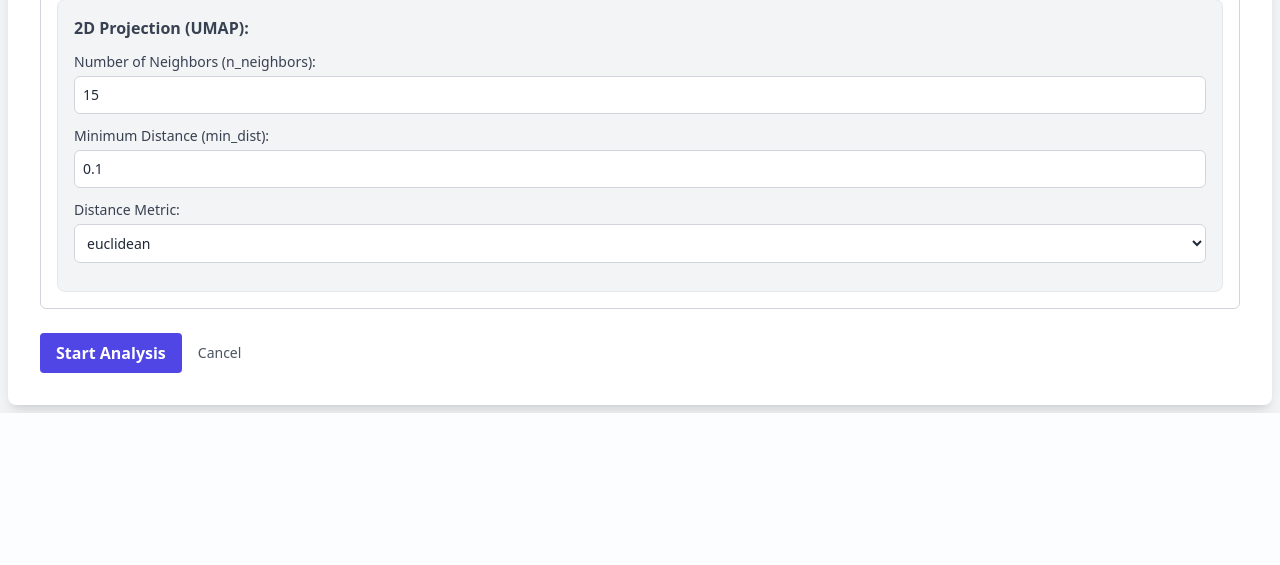
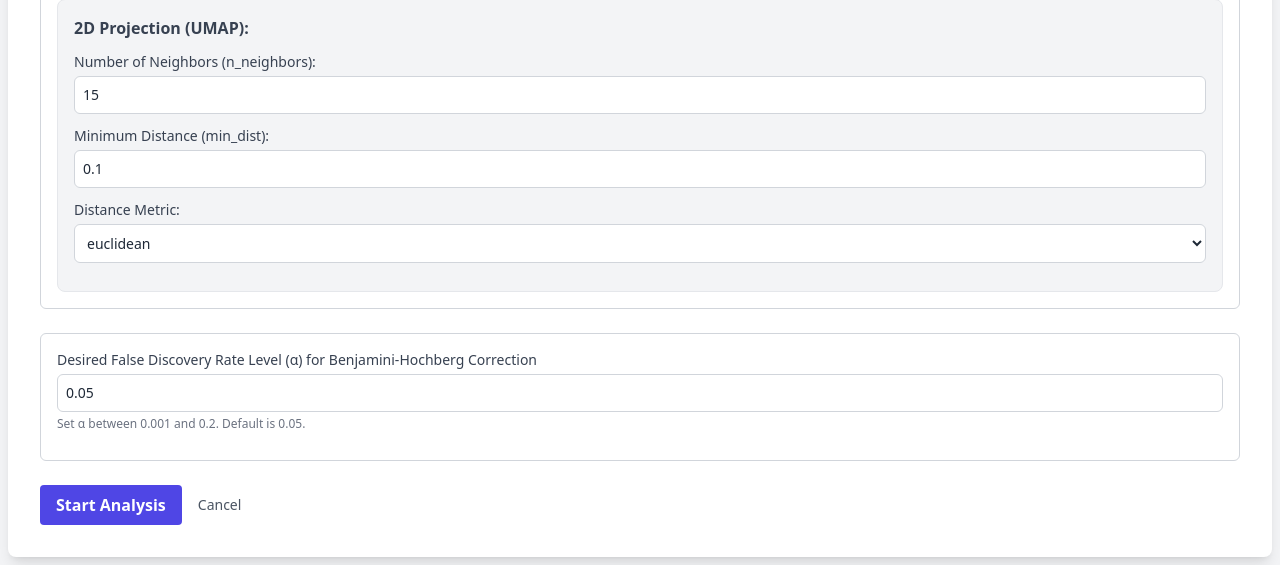
Before and after one commit to PathwayAndDataAnalysis/TF-PREDICTION-WEB, a Flask app: page /analysis/create in a window 1280 px wide. Shown: the part 1202-1767 px from the top of the page. Before the commit the page ends 1615 px from the top, so only its background shows below. Run offline with Flask 3, Linux system fonts and the light colour scheme; the visitor is signed in with stand-in values (Sample User, id 1); style sheets or scripts are compiled from the project's sources; some libraries are stand-ins or nearby versions.

Commit message:
rerun fdr, p-val threshold

```diff
--- a/app/routes.py
+++ b/app/routes.py
@@ -27,7 +27,7 @@ from . import (
     find_analysis_by_id,
     get_file_path,
 )
-from .tf_analysis import run_tf_analysis
+from .tf_analysis import run_tf_analysis, bh_fdr_correction
 from .umap_pipeline import run_umap_pipeline
 from .utils import run_in_background, update_analysis_status, infer_delimiter
 
@@ -390,6 +390,9 @@ def create_analysis():
             return redirect(url_for("main_routes.create_analysis_page"))
     # else: # User wants to generate UMAP, TODO: Validate UMAP parameters
 
+    # Desired FDR Level (alpha) for Benjamini-Hochberg correction
+    fdr_level = request.form.get("fdr_level", default=0.05, type=float)
+
     all_users_data = get_all_users_data()
     current_user_node = all_users_data.setdefault(
         current_user.id, {"password": "HASH_PLACEHOLDER", "files": [], "analyses": []}
@@ -448,6 +451,7 @@ def create_analysis():
                     else {}
                 ),
             },
+            "fdr_level": fdr_level,
         },
         **({"metadata_cols": metadata_cols} if not have_h5ad and metadata_file else {}),
     }
@@ -548,6 +552,7 @@ def generate_scatter_plot_response(
             "layout": layout,
             "metadata_cols": analysis_to_view.get("metadata_cols", []),
             "tfs": analysis_to_view.get("tfs", []),
+            "fdr_level": analysis_to_view.get("inputs", {}).get("fdr_level", 0.05),
         }
         return jsonify(graph_data), 200
 
@@ -676,11 +681,16 @@ def get_layout_and_metadata_dfs(analysis, user_id):
     return plot_df, metadata_df
 
 
-def get_layout_and_bh_reject_df(analysis, user_id):
-    """Return plot_df and tfs_df for the given analysis."""
+def get_layout_and_bh_reject_df(analysis, selected_tf_name):
+    """Return plot_df, tfs_df, and p_value_threshold for the given analysis."""
     layout_source = analysis.get("inputs", {}).get("layout", {}).get("source")
     bh_reject_file = analysis.get("bh_reject_path", "")
     bh_reject = pd.read_csv(bh_reject_file, index_col=0, low_memory=False)
+
+    p_value_threshold_path = analysis.get("p_val_threshold_path")
+    p_val_threshold_series = pd.read_csv(p_value_threshold_path, index_col=0).iloc[:, 0]
+    p_val_threshold = p_val_threshold_series.get(selected_tf_name, None)
+
     if layout_source == "file":
         layout_filepath = (
             analysis.get("inputs", {}).get("layout", {}).get("layout_filepath")
@@ -693,7 +703,7 @@ def get_layout_and_bh_reject_df(analysis, user_id):
         )
         sep = infer_delimiter(layout_filepath)
         plot_df = pd.read_csv(layout_filepath, index_col=0, sep=sep)
-    return plot_df, bh_reject
+    return plot_df, bh_reject, p_val_threshold
 
 
 def get_layout_and_gene_exp_levels_df(analysis, gene_name):
@@ -736,6 +746,7 @@ def get_layout_and_gene_exp_levels_df(analysis, gene_name):
             current_app.logger.error(
                 f"Gene '{gene_name}' not found in z-score data for analysis_id '{analysis['id']}'."
             )
+            flash(f"Gene '{gene_name}' not found in z-score data.")
             return (
                 jsonify({"error": f"Gene '{gene_name}' not found in z-score data."}),
                 400,
@@ -743,8 +754,10 @@ def get_layout_and_gene_exp_levels_df(analysis, gene_name):
         # Filter for the specific gene
         gene_exp_levels_df = z_scores_df[[gene_name]].copy()
         plot_df = plot_df.merge(gene_exp_levels_df, left_index=True, right_index=True)
-        # Replace NaN values with 0 for plotting of gene_name column
-        plot_df[gene_name] = plot_df[gene_name].fillna(0)
+        # # Replace NaN values with 0 for plotting of gene_name column
+        # plot_df[gene_name] = plot_df[gene_name].fillna(0)
+        # Remove the rows if gene_name column has NaN values
+        plot_df = plot_df.dropna(subset=[gene_name])
 
         return plot_df
 
@@ -895,6 +908,7 @@ def get_metadata_color_by(analysis_id):
             "layout": layout,
             "metadata_cols": metadata_cols,
             "tfs": analysis.get("tfs", []),
+            "fdr_level": analysis.get("inputs", {}).get("fdr_level", 0.05),
         }
         current_app.logger.info(
             f"Successfully generated colored plot for analysis_id={analysis_id}, metadata_cluster='{metadata_cluster}', plot_type='{plot_type}'"
@@ -930,49 +944,49 @@ def get_tf_color_by(analysis_id):
         )
         return jsonify({"error": "Analysis is not completed yet."}), 400
 
-    tf_activity = request.json.get("selected_tf", "").strip()
+    selected_tf_name = request.json.get("selected_tf", "").strip()
     plot_type = request.json.get("plot_type", "").strip()
     current_app.logger.debug(
-        f"Received TF activity='{tf_activity}', plot_type='{plot_type}' for analysis_id={analysis_id}"
+        f"Received TF activity='{selected_tf_name}', plot_type='{plot_type}' for analysis_id={analysis_id}"
     )
-    if not tf_activity:
+    if not selected_tf_name:
         current_app.logger.warning(
             f"No TF activity provided in request for analysis_id={analysis_id}"
         )
         return jsonify({"error": "TF activity is required."}), 400
 
     tfs = analysis.get("tfs", [])
-    if tf_activity not in tfs:
+    if selected_tf_name not in tfs:
         current_app.logger.warning(
-            f"Requested TF activity '{tf_activity}' not found in tfs for analysis_id={analysis_id}"
+            f"Requested TF activity '{selected_tf_name}' not found in tfs for analysis_id={analysis_id}"
         )
         return (
-            jsonify({"error": f"TF activity '{tf_activity}' not found."}),
+            jsonify({"error": f"TF activity '{selected_tf_name}' not found."}),
             400,
         )
 
     try:
-        plot_df, bh_reject = get_layout_and_bh_reject_df(analysis, current_user.id)
-        if tf_activity not in bh_reject.columns:
+        plot_df, bh_reject, p_value_threshold = get_layout_and_bh_reject_df(analysis, selected_tf_name)
+        if selected_tf_name not in bh_reject.columns:
             current_app.logger.warning(
-                f"TF activity '{tf_activity}' not found in BH reject columns for analysis_id={analysis_id}"
+                f"TF activity '{selected_tf_name}' not found in BH reject columns for analysis_id={analysis_id}"
             )
             return (
                 jsonify(
                     {
-                        "error": f"TF activity '{tf_activity}' not found in BH reject file."
+                        "error": f"TF activity '{selected_tf_name}' not found in BH reject file."
                     }
                 ),
                 400,
             )
 
         plot_df = plot_df.merge(
-            bh_reject[tf_activity].astype(object), left_index=True, right_index=True
+            bh_reject[selected_tf_name].astype(object), left_index=True, right_index=True
         )
         traces, title, x_col, y_col = generate_colored_traces(
             plot_df=plot_df,
             plot_type=plot_type,
-            tf_activity=tf_activity,
+            tf_activity=selected_tf_name,
         )
         layout = {
             "title": title,
@@ -984,15 +998,17 @@ def get_tf_color_by(analysis_id):
             "layout": layout,
             "metadata_cols": analysis.get("metadata_cols", []),
             "tfs": analysis.get("tfs", []),
+            "fdr_level": analysis.get("inputs", {}).get("fdr_level", 0.05),
+            "p_value_threshold": p_value_threshold,
         }
         current_app.logger.info(
-            f"Successfully generated colored plot for analysis_id={analysis_id}, tf_activity='{tf_activity}', plot_type='{plot_type}'"
+            f"Successfully generated colored plot for analysis_id={analysis_id}, selected_tf_name='{selected_tf_name}', plot_type='{plot_type}'"
         )
         return jsonify(graph_data), 200
 
     except Exception as e:
         current_app.logger.error(
-            f"Error in get_tf_color_by for analysis_id={analysis_id}, tf_activity='{tf_activity}', plot_type='{plot_type}': {e}",
+            f"Error in get_tf_color_by for analysis_id={analysis_id}, selected_tf_name='{selected_tf_name}', plot_type='{plot_type}': {e}",
             exc_info=True,
         )
         return jsonify({"error": "Internal server error."}), 500
@@ -1066,6 +1082,7 @@ def get_gene_expression_color_by(analysis_id):
             "layout": layout,
             "metadata_cols": analysis.get("metadata_cols", []),
             "tfs": analysis.get("tfs", []),
+            "fdr_level": analysis.get("inputs", {}).get("fdr_level", 0.05),
         }
         current_app.logger.info(
             f"Successfully generated colored plot for analysis_id={analysis_id}, gene_name='{gene_name}', plot_type='{plot_type}'"
@@ -1078,6 +1095,94 @@ def get_gene_expression_color_by(analysis_id):
             exc_info=True,
         )
         return jsonify({"error": "Internal server error."}), 500
+
+@main_bp.route("/analysis/re-run-fdr-correction/<analysis_id>", methods=["POST"])
+@login_required
+def re_run_fdr_correction(analysis_id):
+    fdr_level = float(request.json.get("fdr_level"))
+    if fdr_level <= 0 or fdr_level >= 1:
+        current_app.logger.warning(
+            f"Invalid FDR level provided: {fdr_level} for analysis_id={analysis_id}"
+        )
+        flash("Invalid FDR level. FDR level must be between 0 and 1.", "danger")
+
+    all_users_data = get_all_users_data()
+    user_analyses = all_users_data.get(current_user.id, {}).get("analyses", [])
+
+    analysis = find_analysis_by_id(user_analyses, analysis_id)
+    if not analysis:
+        current_app.logger.warning(
+            f"Analysis not found: analysis_id={analysis_id} for user={current_user.id}"
+        )
+        return jsonify({"error": "Analysis not found."}), 404
+    if analysis.get("status") != "Completed":
+        current_app.logger.info(
+            f"Analysis not completed yet: analysis_id={analysis_id} for user={current_user.id}"
+        )
+        return jsonify({"error": "Analysis is not completed yet."}), 400
+
+    pvalues_path = analysis.get("pvalues_path", "")
+    activation_path = analysis.get("activation_path", "")
+    p_val_threshold_path = analysis.get("p_val_threshold_path", "")
+    if not os.path.exists(pvalues_path):
+        current_app.logger.error(
+            f"P-values file '{pvalues_path}' not found for analysis_id '{analysis_id}'."
+        )
+        return (
+            jsonify({"error": "P-values file not found. Cannot re-run FDR correction."}),
+            404,
+        )
+    if not os.path.exists(activation_path):
+        current_app.logger.error(
+            f"Activation file '{activation_path}' not found for analysis_id '{analysis_id}'."
+        )
+        return (
+            jsonify({"error": "Activation file not found. Cannot re-run FDR correction."}),
+            404,
+        )
+    try:
+        # Read the p-values file
+        current_app.logger.info(
+            f"Reading p-values from {pvalues_path} and activation data from {activation_path}"
+        )
+        pvalues_df = pd.read_csv(pvalues_path, index_col=0)
+        activation_df = pd.read_csv(activation_path, index_col=0)
+        bh_reject_path = analysis.get("bh_reject_path", "")
+
+        current_app.logger.info(
+            f"Re-running FDR correction for analysis_id={analysis_id} with fdr_level={fdr_level}"
+        )
+        # Perform FDR correction
+        _, reject, p_val_thresholds_seris = bh_fdr_correction(p_value_df=pvalues_df, alpha=fdr_level)
+
+        final_output = pd.DataFrame(0, index=reject.index, columns=reject.columns)
+        # Where the rejection is True, fill in the direction from activation_df
+        final_output[reject] = activation_df[reject]
+
+        # Propagate NaNs for cells/TFs where analysis couldn't be run
+        final_output[pvalues_df.isna()] = np.nan
+        final_output = final_output.astype("Int64")  # Use nullable integer type
+
+        # Save the FDR corrected results
+        final_output.to_csv(bh_reject_path, index=True)
+        p_val_thresholds_seris.to_csv(p_val_threshold_path, index=True)
+
+        current_app.logger.info(
+            f"FDR correction re-run successfully for analysis_id={analysis_id} with fdr_level={fdr_level}"
+        )
+        # Update fdr_level in analysis inputs
+        update_analysis_status(user_id=current_user.id, analysis_id=analysis_id, status="Completed", fdr_level=fdr_level)
+
+        flash("FDR correction re-run successfully. Refresh the tab to see updated data", "success")
+        return jsonify({"message": "FDR correction re-run successfully. Refresh the tab to see updated data"}), 200
+
+    except Exception as e:
+        current_app.logger.error(
+            f"Error re-running FDR correction for analysis_id={analysis_id}: {e}",
+            exc_info=True,
+        )
+        return jsonify({"error": "Internal server error."}), 500
+
 
 
 @main_bp.route("/analysis/delete/<analysis_id>", methods=["POST"])
--- a/app/umap_pipeline.py
+++ b/app/umap_pipeline.py
@@ -131,6 +131,7 @@ def run_umap_pipeline(
             analysis_id=analysis_id,
             analysis_data=analysis_data,
             adata=adata,
+            fdr_level=analysis_data["inputs"].get("fdr_level", 0.05),
             update_analysis_status_fn=update_status_fn,
         )
 
--- a/templates/create_analysis.html
+++ b/templates/create_analysis.html
@@ -201,6 +201,30 @@
             </div>
         </div>
 
+        <!-- Benjamini-Hochberg Alpha Section -->
+        <div class="mb-6 p-4 border border-gray-300 rounded-md">
+            <div class="mb-3">
+                <label for="fdr_level" class="block text-sm text-gray-700 font-medium mb-1">
+                    Desired False Discovery Rate Level (α) for Benjamini-Hochberg Correction
+                </label>
+                <input
+                    type="number"
+                    name="fdr_level"
+                    id="fdr_level"
+                    value="0.05"
+                    min="0.001"
+                    max="0.2"
+                    step="0.001"
+                    class="w-full p-2 border border-gray-300 rounded-md text-sm"
+                    placeholder="e.g., 0.05"
+                />
+                <p class="text-xs text-gray-500 mt-1">
+                    Set α between 0.001 and 0.2. Default is 0.05.
+                </p>
+            </div>
+        </div>
+
+
         <div class="flex items-center justify-start mt-6">
             <input type="submit" value="Start Analysis"
                 class="bg-indigo-600 hover:bg-indigo-700 text-white font-bold py-2 px-4 rounded focus:outline-none focus:shadow-outline cursor-pointer"
```
Also changed, not shown: app/tf_analysis.py (+21 -6 lines), app/utils.py (+9 -0 lines), static/js/view_analysis.js (+58 -6 lines), templates/view_analysis.html (+31 -0 lines).
